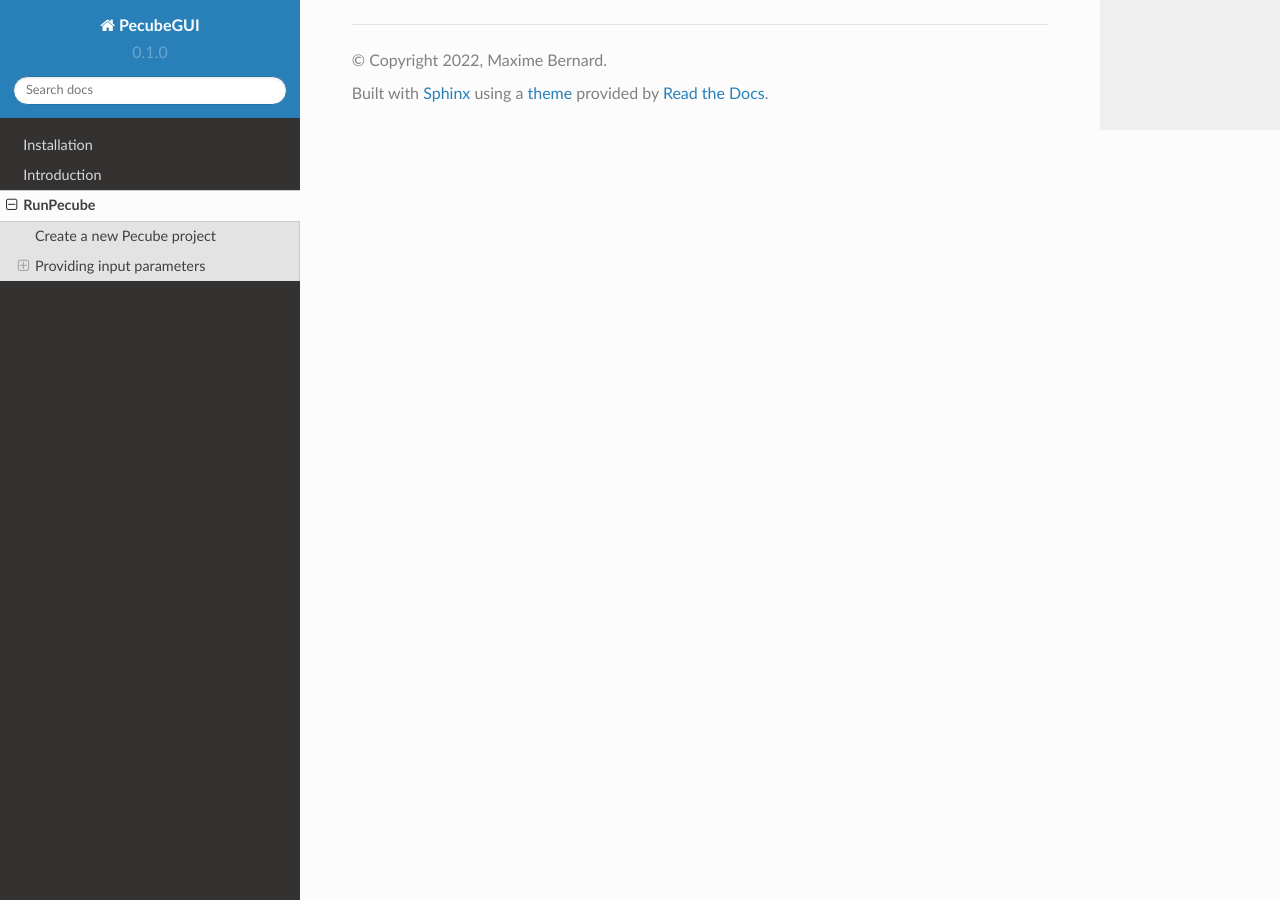
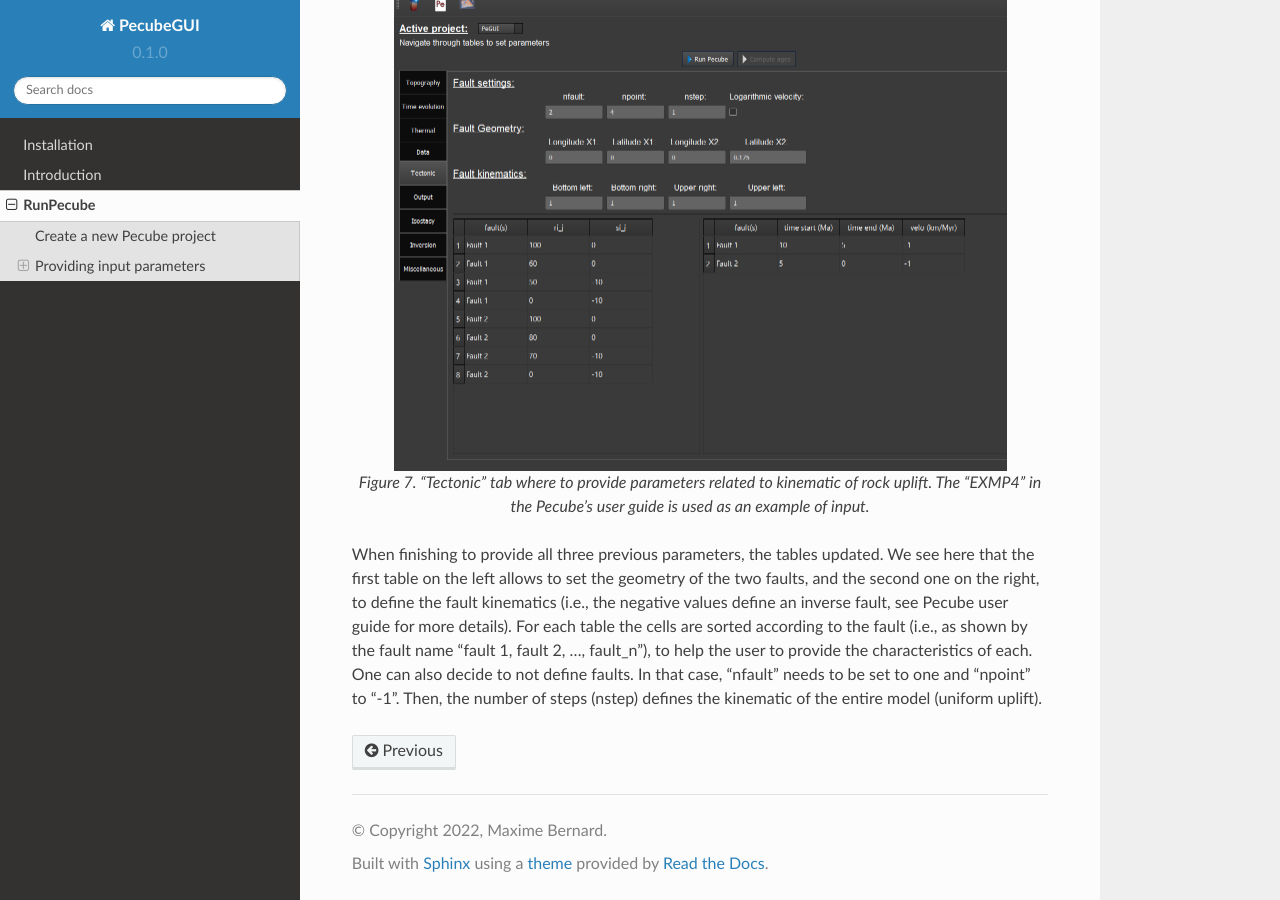
Before and after one commit to MBernAca/PecubeGUI_Doc, a Sphinx documentation site: the page built from docs/source/runPecube.rst, in a window 1280 px wide and 900 px high, scrolled down 4601 px. Built offline with Sphinx 7.4.7 and the Read the Docs theme 2.0.0, drawn with Linux system fonts in a browser that asks for light colours.

Commit message:
Update runPecube.rst

```diff
--- a/docs/source/runPecube.rst
+++ b/docs/source/runPecube.rst
@@ -96,3 +96,12 @@ Tectonic tab:
 
 |  This tab is related to the “Tectonic parameters” in the Pecube user guide. The tab comprises text boxes in the upper part and two tables at the bottom. To provide the input parameters, the tab is working as follow. You need to provide values for the input parameters “nfault”, “npoint”, and “nstep”. When provided, the size of the two tables will automatically adjust to provide the relevant parameters for the fault geometry (if any fault defined) and the kinematic of the model.
 | An example of inputs taking “EXMP4” in Pecube user guide as an example, is shown in Figure 6.
+
+.. figure:: ../images/Tectonic_tab.png
+  :height: 506
+  :width: 613
+  :align: center
+
+  *Figure 7. "Tectonic" tab where to provide parameters related to kinematic of rock uplift. The "EXMP4" in the Pecube's user guide is used as an example of input.*
+
+| When finishing to provide all three previous parameters, the tables updated. We see here that the first table on the left allows to set the geometry of the two faults, and the second one on the right, to define the fault kinematics (i.e., the negative values define an inverse fault, see Pecube user guide for more details). For each table the cells are sorted according to the fault (i.e., as shown by the fault name “fault 1, fault 2, …, fault_n”), to help the user to provide the characteristics of each. One can also decide to not define faults. In that case, “nfault” needs to be set to one and “npoint” to “-1”. Then, the number of steps (nstep) defines the kinematic of the entire model (uniform uplift).
```
